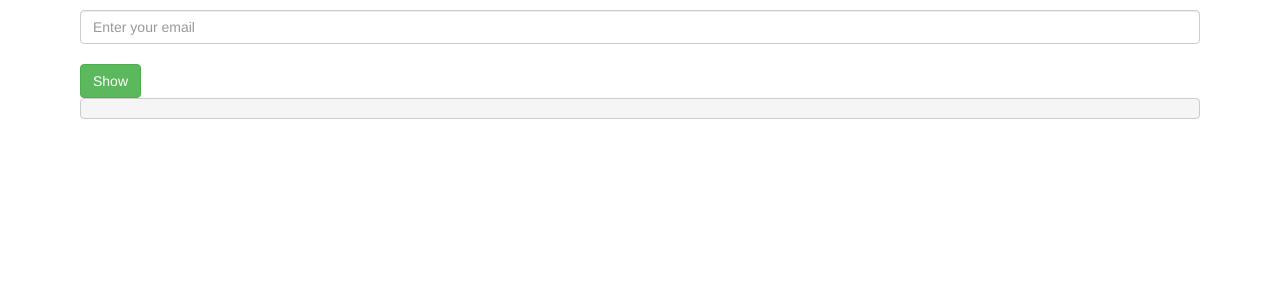
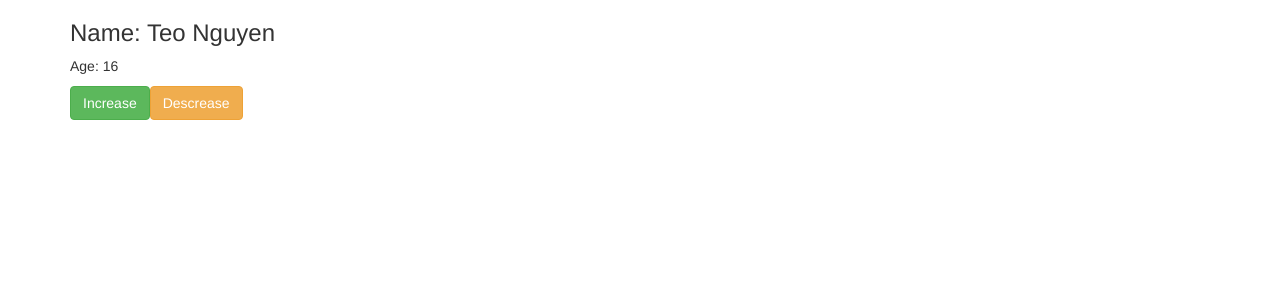
Before and after one commit to saigonwanderlust/ng1003, an Angular app: page / in a window 1280 px wide. Shown: the top 300 px of the page. Built offline with nearby package versions, Linux system fonts and the light colour scheme.

Commit message:
person component

```diff
--- a/src/app/app.component.html
+++ b/src/app/app.component.html
@@ -1,4 +1,5 @@
 <div class="container">
   <!-- <app-word></app-word> -->
-  <app-my-input></app-my-input>
+  <!-- <app-my-input></app-my-input> -->
+  <app-person></app-person>
 </div>
--- a/src/app/app.module.ts
+++ b/src/app/app.module.ts
@@ -5,12 +5,14 @@ import { FormsModule } from '@angular/forms';
 import { AppComponent } from './app.component';
 import { WordComponent } from './components/word.component';
 import { MyInputComponent } from './components/my-input.component';
+import { PersonComponent } from './components/person.component';
 
 @NgModule({
   declarations: [
     AppComponent,
     WordComponent,
-    MyInputComponent
+    MyInputComponent,
+    PersonComponent
   ],
   imports: [
     BrowserModule,
--- /dev/null
+++ b/src/app/components/person.component.ts
@@ -0,0 +1,21 @@
+import { Component } from '@angular/core';
+
+@Component({
+    selector: 'app-person',
+    template: `
+        <div>
+            <h3>Name: {{ name }}</h3>
+            <p>Age: {{ age }}</p>
+            <button class="btn btn-success" (click)="increase();">Increase</button>
+            <button class="btn btn-warning" (click)="descrease();">Descrease</button>
+        </div>
+    `
+})
+
+export class PersonComponent {
+    name = 'Teo Nguyen';
+    age = 16;
+
+    increase() { this.age++;  }
+    descrease() { this.age--;  }
+}
```
